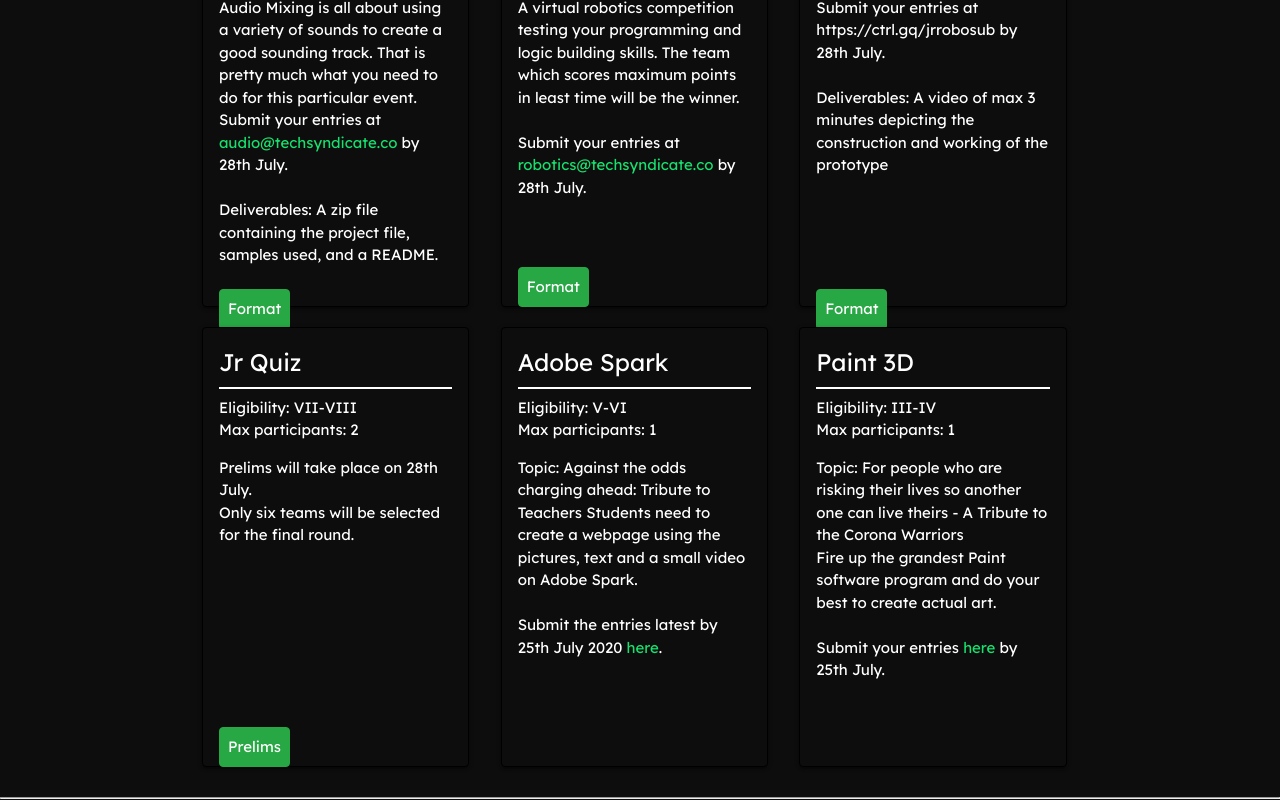
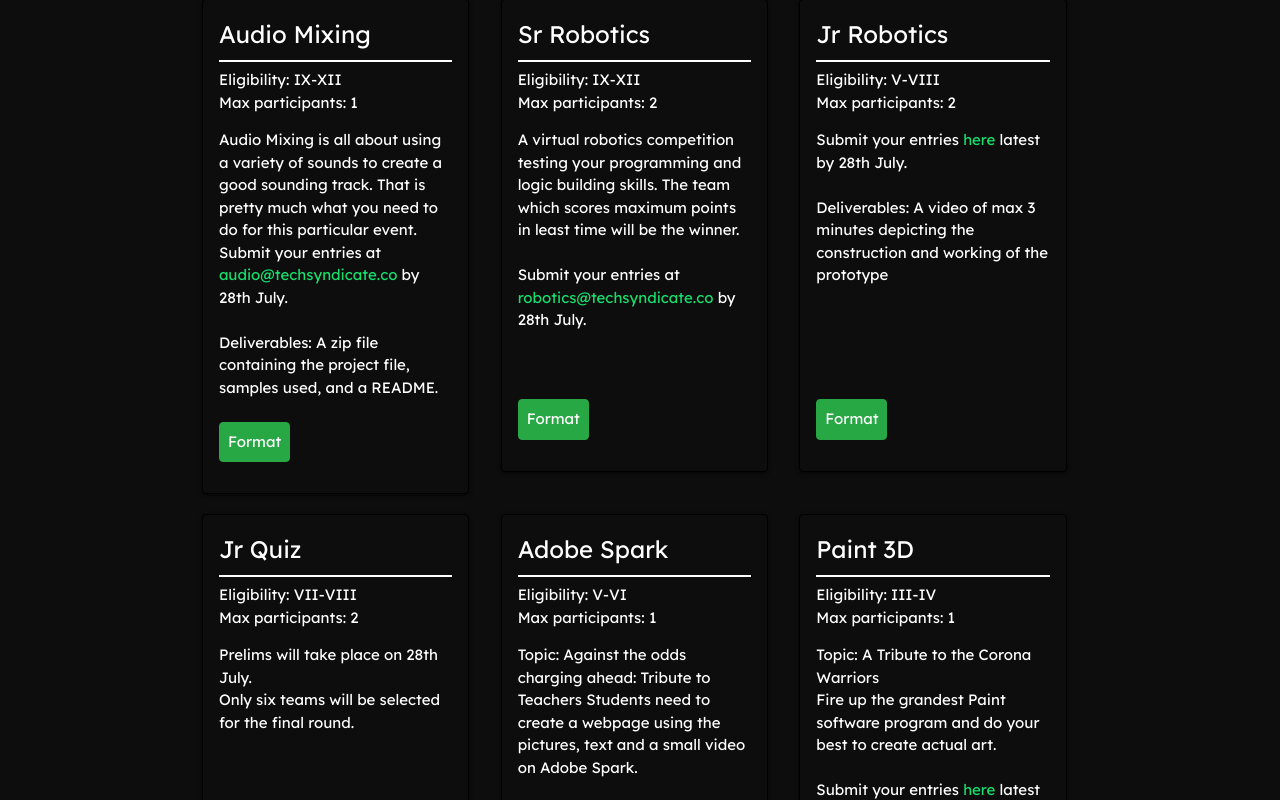
Before and after one commit to techsyndicate/techsyndicate.github.io, a React (Create React App) app: page /events in a window 1280 px wide. Shown: the part 1300-2100 px from the top of the page. Built offline with nearby package versions, Linux system fonts and the light colour scheme.

Commit message:
Update events

```diff
--- a/src/App.css
+++ b/src/App.css
@@ -86,6 +86,15 @@
   font-size: 3rem;
 }
 
+.event-table {
+  display: table;
+}
+
+.flex {
+  display: flex;
+  flex-wrap: wrap;
+}
+
 .event-card p {
   margin: 4px 0;
 }
@@ -95,7 +104,7 @@
   color: #fff;
   word-wrap: break-word;
   padding: 16px;
-  height: 440px;
+  height: max-content;
   border: 1px solid #000;
   border-radius: 4px;
   margin: 10px;
--- a/src/data/events.js
+++ b/src/data/events.js
@@ -19,7 +19,7 @@
         title: 'Encryptid',
         eligibility: 'Open',
         participants: 'Open',
-        description: <p>Google is your best friend, the mods are not.<br/><br/><br/><br/><br/><br/><br/><br/><br/><br/><a href="https://ctrl.gq/encryptid"><div className="prompt-button">Format</div></a></p>,
+        description: <p>Google is your best friend, the mods are not.<br/><br/><br/><br/><br/><br/><br/><br/><a href="https://ctrl.gq/encryptid"><br/><br/><div className="prompt-button">Format</div></a></p>,
     },
     {
         title: 'Crossword',
@@ -38,7 +38,7 @@
         title: 'Surprise',
         eligibility: 'IX-XII',
         participants: '2',
-        description: <p>For you, the challenge has already begun. Make your way to the server and await further instructions.</p>
+        description: <p>For you, the challenge has already begun. Make your way to the server and await further instructions.<br/><br/><br/><br/><br/><br/><br/><br/><br/><br/></p>
     },
     {
         title: 'Audio Mixing',
@@ -56,7 +56,7 @@
         title: 'Jr Robotics',
         eligibility: 'V-VIII',
         participants: '2',
-        description: <p>Submit your entries at https://ctrl.gq/jrrobosub by 28th July.<br/><br/>Deliverables: A video of max 3 minutes depicting the construction and working of the prototype<br/><br/><br/><br/><br/><br/><a href="https://ctrl.gq/jrrobotics"><div className="prompt-button">Format</div></a></p>,
+        description: <p>Submit your entries <a href="https://ctrl.gq/jrrobosub">here</a> latest by 28th July.<br/><br/>Deliverables: A video of max 3 minutes depicting the construction and working of the prototype<br/><br/><br/><br/><br/><br/><a href="https://ctrl.gq/jrrobotics"><div className="prompt-button">Format</div></a></p>,
         prompt: 'https://ctrl.gq/jrrobotics'
     },
     {
@@ -64,7 +64,7 @@
         eligibility: 'VII-VIII',
         participants: '2',
         description: <p>Prelims will take place on 28th July.<br/>
-        Only six teams will be selected for the final round.<br/><br/><br/><br/><br/><br/><br/><br/><br/><a href="https://ctrl.gq/jrquiz/prelims"><div className="prompt-button">Prelims</div></a></p>
+        Only six teams will be selected for the final round.<br/><br/><br/><br/><a href="https://ctrl.gq/jrquiz/prelims"><div className="prompt-button">Prelims</div></a></p>
     },
     {
         title: 'Adobe Spark',
@@ -72,15 +72,15 @@
         participants: '1',
         description: <p>Topic: Against the odds charging ahead: Tribute to Teachers
         Students need to create a webpage using the pictures, text and a small video on Adobe Spark.<br/><br/>
-        Submit the entries latest by 25th July 2020 <a href="mailto:spark@techsyndicate.co">here</a>.</p>
+        Submit your entries <a href="mailto:spark@techsyndicate.co">here</a> latest by 25th July 2020.</p>
     },
     {
         title: 'Paint 3D',
         eligibility: 'III-IV',
         participants: '1',
-        description: <p>Topic: For people who are risking their lives so another one can live theirs - A Tribute to the Corona Warriors <br/>
+        description: <p>Topic: A Tribute to the Corona Warriors <br/>
         Fire up the grandest Paint software program and do your best to create actual art. <br/><br/>
-        Submit your entries <a href="paint3d@techsyndicate.co">here</a> by 25th July.</p>
+        Submit your entries <a href="paint3d@techsyndicate.co">here</a> latest by 25th July.</p>
     }
 ];
 
--- a/src/pages/events.js
+++ b/src/pages/events.js
@@ -1,5 +1,4 @@
 import React, { Component } from "react";
-import { Row, Col } from "react-materialize";
 import data from "../data/events";
 import Card from "../components/card";
 import Jumbotron from "../components/jumbotron";
@@ -16,9 +15,9 @@
               title="Events"
               desc="Robotronics '20 has a total of 12 events. All the events add up to the final score for the overall winner."
             />
-            <Row>
+            <div className="row flex">
                 {data.map(event => (
-                    <Col l={4} key={event.title}>
+                    <div className="col l4">
                         <Card
                           title={event.title}
                           eligibility={event.eligibility}
@@ -28,9 +27,9 @@
                           prompt={event.prompt}
                           details={event.details}
                         />
-                    </Col>
+                    </div>
                 ))}
-            </Row>
+            </div>
             </>
         )
     }
```
